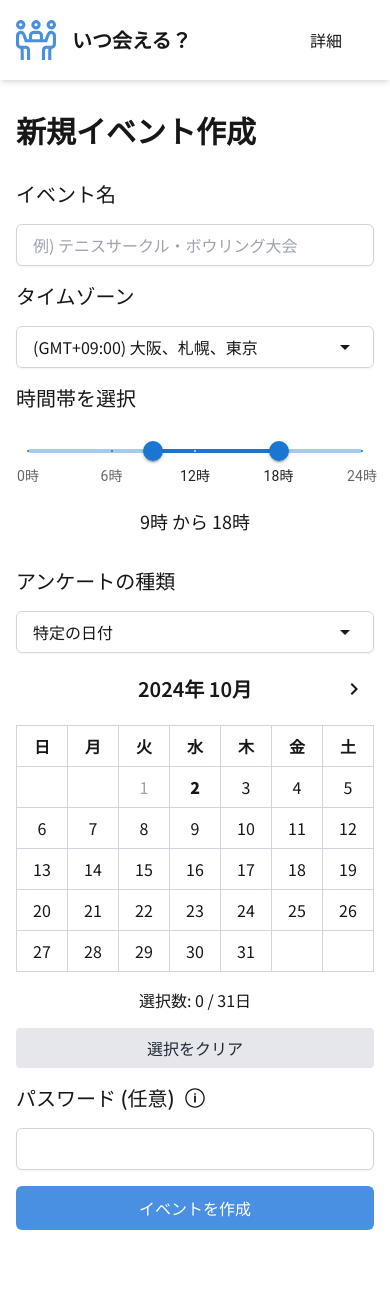
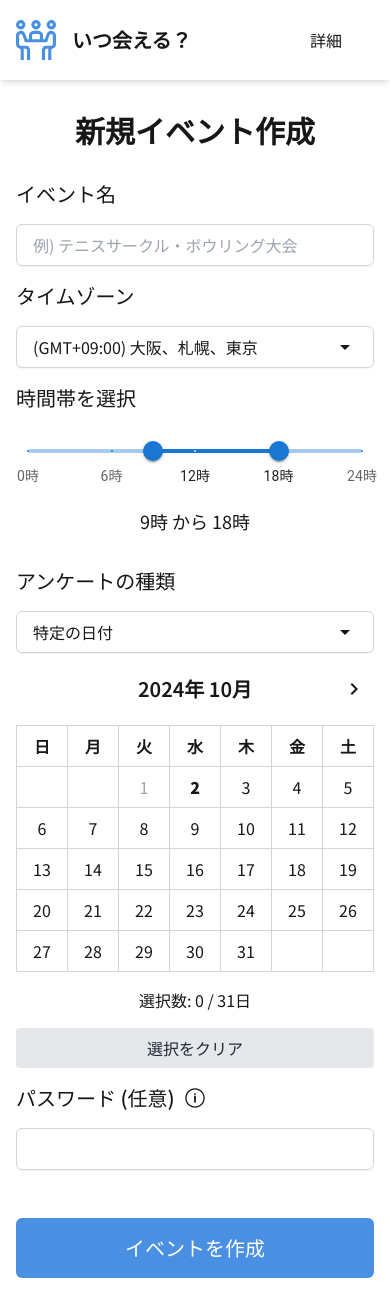
Before and after one commit to takumitoma/itsu-aiteru-scheduler, a Next.js app: page / in a window 390 px wide. Shown: the top 1316 px of the page. Before the commit the page ends 1262 px from the top, so only its background shows below. Built offline with nearby package versions, Linux system fonts and the light colour scheme.

Commit message:
fix: improve CreateEventForm UI

```diff
--- a/src/app/page.tsx
+++ b/src/app/page.tsx
@@ -2,7 +2,7 @@ import CreateEventForm from '@/components/CreateEventForm/CreateEventForm';
 
 const Home: React.FC = () => {
   return (
-    <div className="container mx-auto px-4 py-8">
+    <div className="container mx-auto py-8 flex flex-col items-center px-4 sm:px-0">
       <h1 className="text-3xl font-bold mb-8">新規イベント作成</h1>
       <CreateEventForm />
     </div>
--- a/src/components/CreateEventForm/CreateEventButton.tsx
+++ b/src/components/CreateEventForm/CreateEventButton.tsx
@@ -7,7 +7,7 @@ const CreateEventButton: React.FC<CreateEventButtonProps> = ({ onClick }) => {
     <button
       type="submit"
       onClick={onClick}
-      className="bg-primary text-white px-4 py-2 rounded-md h-11 max-w-md w-full
+      className="bg-primary text-white text-xl text-center px-4 py-4 mt-8 mb-4 rounded-md w-full
         hover:bg-primaryHover focus:bg-primaryHover"
     >
       イベントを作成
--- a/src/components/CreateEventForm/CreateEventForm.tsx
+++ b/src/components/CreateEventForm/CreateEventForm.tsx
@@ -67,7 +67,7 @@ const CreateEventForm: React.FC = () => {
       <div className="md:order-7">
         <PasswordInput value={password} onChange={setPassword} />
       </div>
-      <div className="md:order-9">
+      <div className="md:order-9 md:col-span-2">
         <CreateEventButton onClick={handleCreateEvent} />
       </div>
 
```
